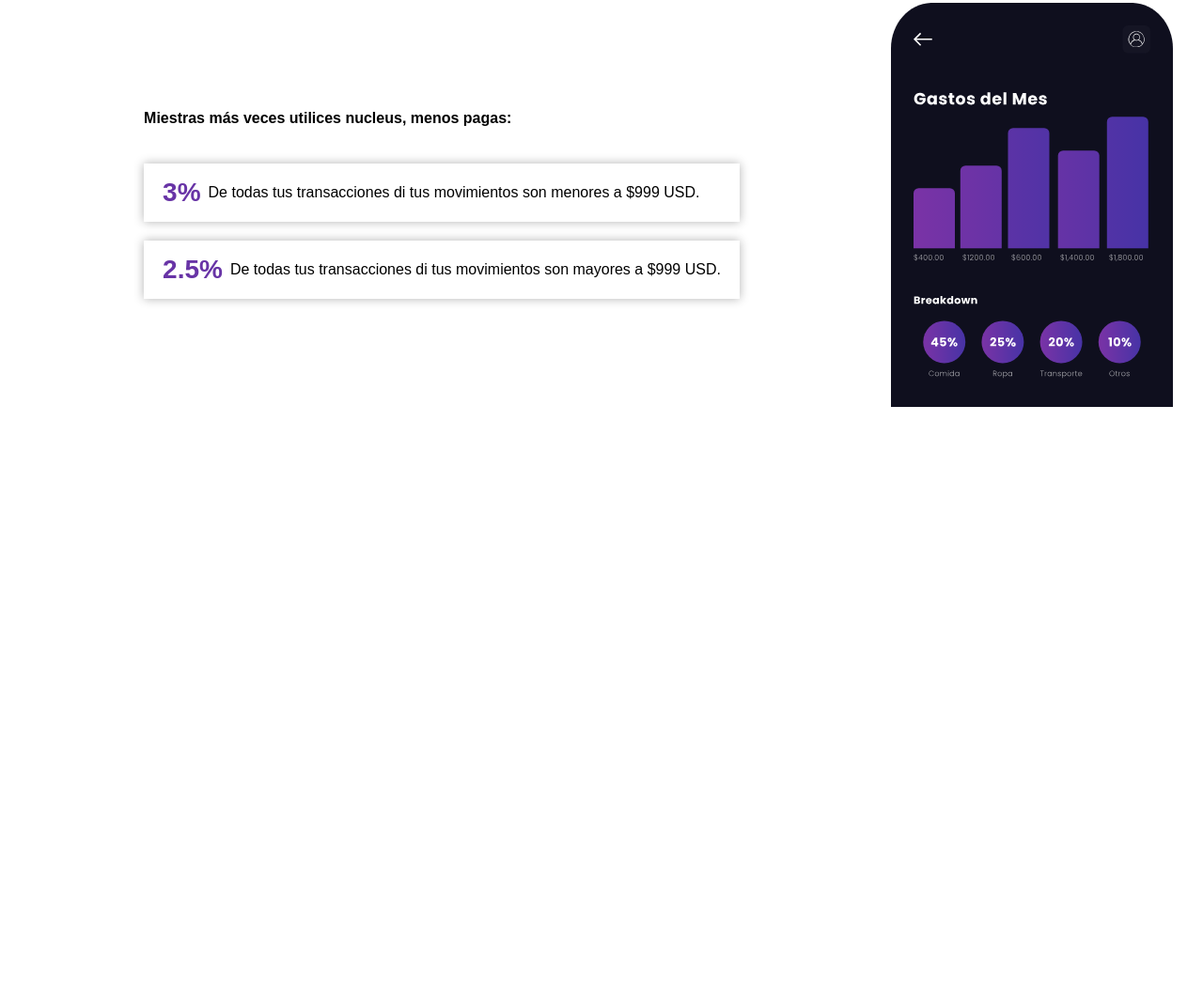
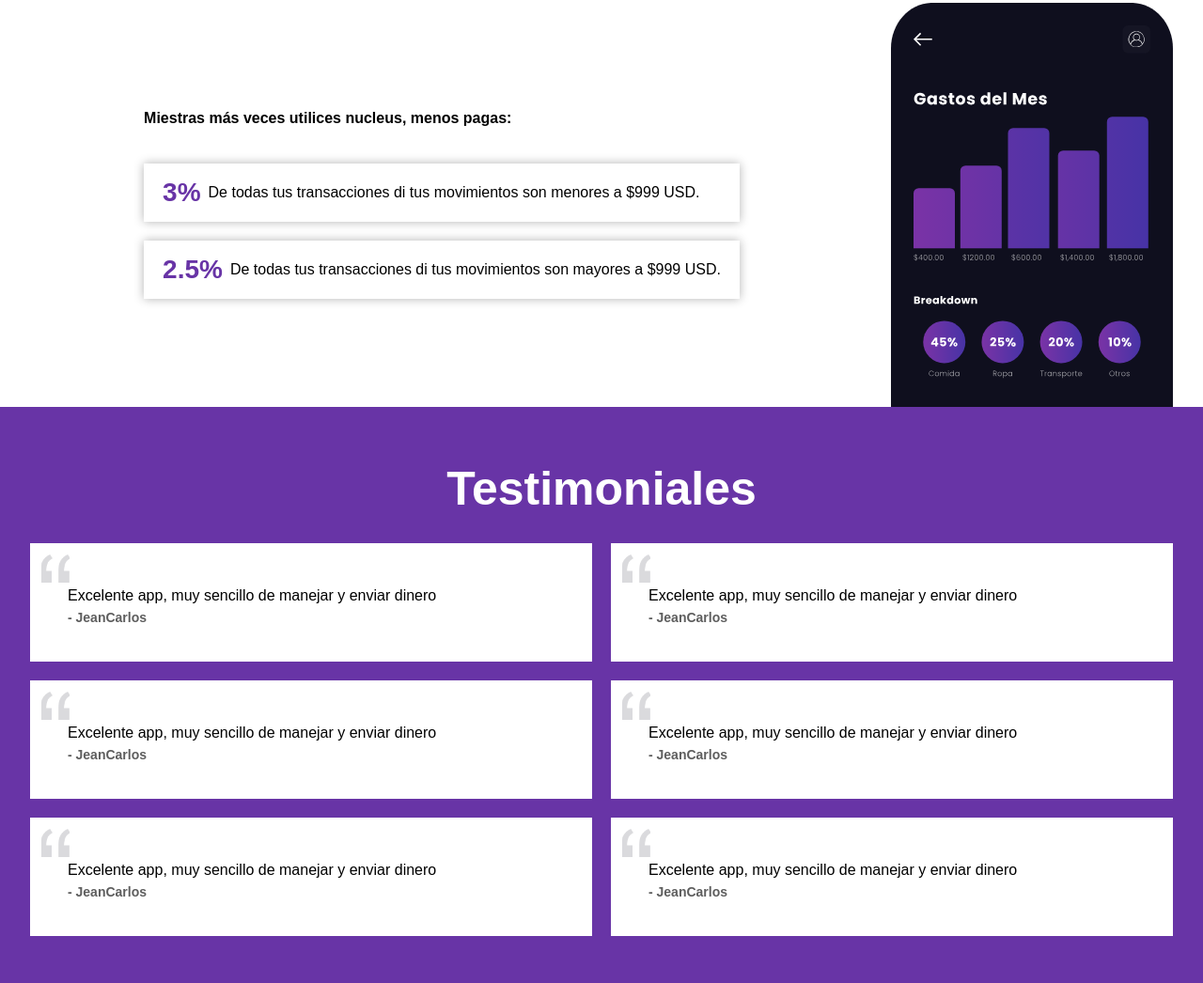
Before and after one commit to JmAtochePascual/Nucleus, a plain HTML site: page index.html in a window 1280 px wide. Shown: the part 2539-3585 px from the top of the page at 94% size. Before the commit the page ends 2972 px from the top, so only its background shows below. Drawn offline with Linux system fonts and the light colour scheme.

Commit message:
[FEATURE] agrega la seccion de testimoniales

```diff
--- a/css/style-tablet.css
+++ b/css/style-tablet.css
@@ -94,3 +94,20 @@
   grid-row: unset;
   width: 30rem;
 }
+
+/* TESTIMONIALES */
+
+.testimoniales__grid {
+  grid-template-columns: repeat(2, 1fr);
+}
+
+.testimonial {
+  padding: 4rem;
+}
+
+.testimonial__copy::before {
+  left: 1.2rem;
+  top: 1.2rem;
+  width: 3rem;
+  height: 3rem;
+}
--- a/css/style.css
+++ b/css/style.css
@@ -265,3 +265,46 @@ textarea {
   align-items: center;
   gap: .8rem;
 }
+
+/* TESTIMONIALES */
+.testimoniales {
+  padding-block: 5rem;
+  background-color: var(--primary-color);
+}
+
+.testimoniales__title {
+  margin-bottom: 2rem;
+  text-align: center;
+  color: var(--white-color);
+}
+
+.testimoniales__grid {
+  display: grid;
+  gap: 2rem;
+}
+
+.testimonial {
+
+  position: relative;
+  padding: 2rem;
+  background-color: var(--white-color);
+}
+
+.testimonial__copy::before {
+  position: absolute;
+  left: .8rem;
+  top: .8rem;
+  content: " ";
+  width: 1.6rem;
+  height: 1.6rem;
+  display: block;
+  background-image: url("../img/comilla.png");
+  background-repeat: no-repeat;
+  background-position: center;
+  background-size: cover;
+}
+
+.testimoniales__autor {
+  font: 900 1.4rem/1 var(--primary-Font);
+  color: #5e5e5e;
+}
--- a/index.html
+++ b/index.html
@@ -117,5 +117,43 @@
       </div>
     </div>
   </section>
+
+  <section class="testimoniales">
+    <div class="testimoniales__container">
+      <h2 class="testimoniales__title">Testimoniales</h2>
+
+      <div class="testimoniales__grid">
+        <div class="testimonial">
+          <p class="testimonial__copy">Excelente app, muy sencillo de manejar y enviar dinero</p>
+          <p class="testimoniales__autor">- JeanCarlos</p>
+        </div>
+
+        <div class="testimonial">
+          <p class="testimonial__copy">Excelente app, muy sencillo de manejar y enviar dinero</p>
+          <p class="testimoniales__autor">- JeanCarlos</p>
+        </div>
+
+        <div class="testimonial">
+          <p class="testimonial__copy">Excelente app, muy sencillo de manejar y enviar dinero</p>
+          <p class="testimoniales__autor">- JeanCarlos</p>
+        </div>
+
+        <div class="testimonial">
+          <p class="testimonial__copy">Excelente app, muy sencillo de manejar y enviar dinero</p>
+          <p class="testimoniales__autor">- JeanCarlos</p>
+        </div>
+
+        <div class="testimonial">
+          <p class="testimonial__copy">Excelente app, muy sencillo de manejar y enviar dinero</p>
+          <p class="testimoniales__autor">- JeanCarlos</p>
+        </div>
+
+        <div class="testimonial">
+          <p class="testimonial__copy">Excelente app, muy sencillo de manejar y enviar dinero</p>
+          <p class="testimoniales__autor">- JeanCarlos</p>
+        </div>
+      </div>
+    </div>
+  </section>
 </body>
 </html>
```
